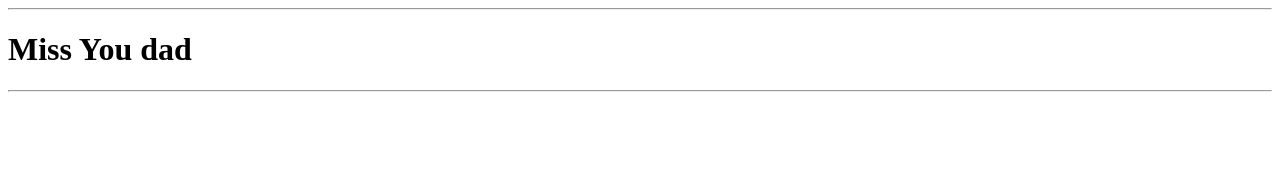
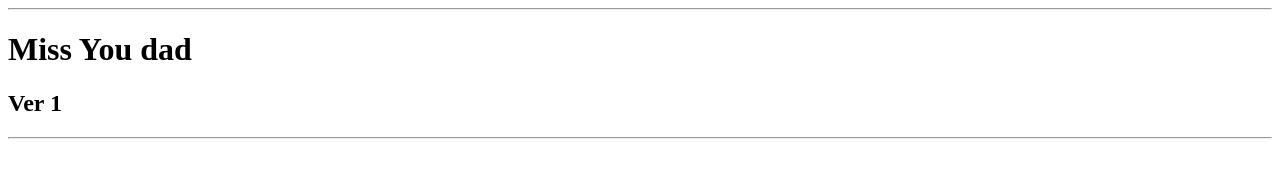
Before and after one commit to Manikandansece/WiproManiDemo, a plain HTML site: page index.html in a window 1280 px wide. Drawn offline with Linux system fonts and the light colour scheme.

Commit message:
Add files via upload

```diff
--- a/index.html
+++ b/index.html
@@ -5,6 +5,7 @@
 <BODY BGCOLOR="FFFFFF">
 <HR>
 <H1>Miss You dad</H1>
+<H2>Ver 1</H2>
 <HR>
 </BODY>
 </HTML>
```
